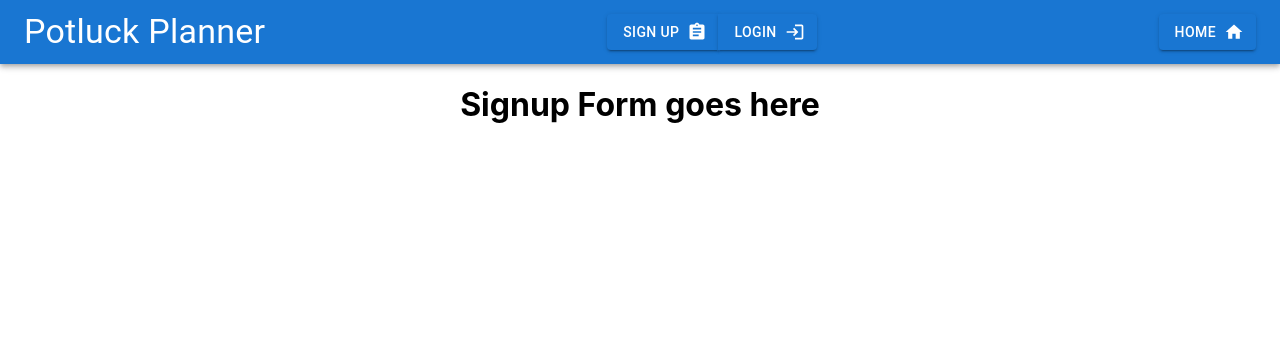
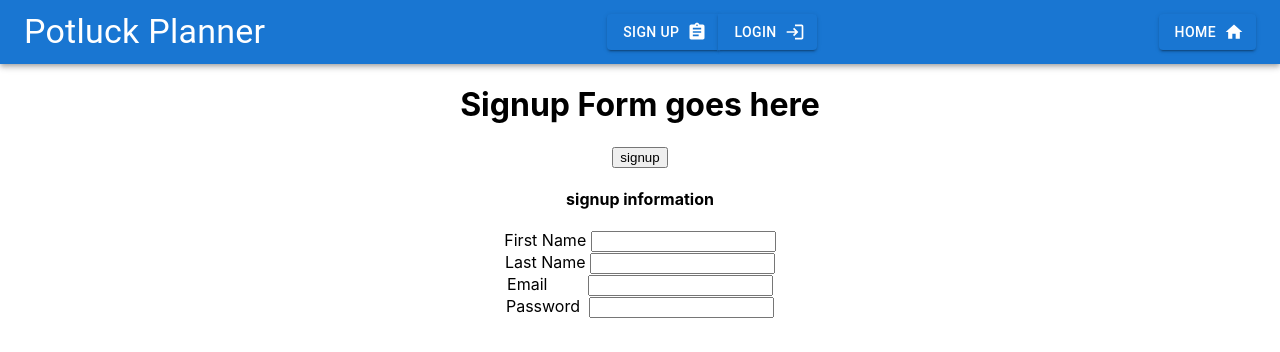
Before and after one commit to bw-fr-potluck-planner-6/front-end, a React (Create React App) app in the folder potluck-planner/: page /signup in a window 1280 px wide. Shown: the top 352 px of the page. Built offline with nearby package versions, Linux system fonts and the light colour scheme.

Commit message:
signup form is ready

```diff
--- a/potluck-planner/src/Components/Signup.js
+++ b/potluck-planner/src/Components/Signup.js
@@ -21,8 +21,8 @@ const Signup = () => {
       password: formValues.password.trim(),
 
     }
-
-     setSignup([signup, ...newSignup]);
+    console.log(newSignup);
+     setSignup(newSignup);
      setFormValues(initialFormValues);
   }
   const onChange = evt => {
@@ -40,53 +40,62 @@ const Signup = () => {
   return (
     <div>
       <h1>Signup Form goes here</h1>
-      </div>
-    //   <form  onSubmit={onSubmit}>
+
+      <form  onSubmit={onSubmit}>
 
 
-    //     <button>signup</button>
+        <button>signup</button>
 
 
 
-    //   <div>
-    //     <h4>signup information</h4>
+      <div>
+        <h4>signup information</h4>
 
+      <div>
+        <label>First Name&nbsp;
+          <input
+          onChange={onChange}
+            value={formValues.firstName}
+            name='firstName'
+            type='text'
+          />
 
-    //     <label>First Name&nbsp;
-    //       <input
-    //       onChange={onChange}
-    //         value={value.firstName}
-    //         name='firstName'
-    //         type='text'
-    //       />
-    //     </label>
-    //     <label>Last Name&nbsp;
-    //       <input
-    //       onChange={onChange}
-    //         value={values.lastName}
-    //         name='lastName'
-    //         type='text'
-    //       />
-    //     </label>
-    //     <label>Email
-    //       <input
-    //       onChange={onChange}
-    //         value={values.email}
-    //         name='email'
-    //         type='text'
-    //       />
-    //     </label>
-    //     <label>Password&nbsp;
-    //       <input
-    //         onChange={onChange}
-    //         value={values.password}
-    //         name='password'
-    //         type='password'
-    //       />
-    //     </label>
-    //     </div>
-    //     </form>
-    // </div>
+        </label>
+        </div>
+        <div>
+        <label>Last Name&nbsp;
+          <input
+          onChange={onChange}
+            value={formValues.lastName}
+            name='lastName'
+            type='text'
+          />
+
+        </label>
+        </div>
+        <div>
+        <label>Email&nbsp;&nbsp;&nbsp;&nbsp;&nbsp;&nbsp;&nbsp;&nbsp;&nbsp;
+          <input
+          onChange={onChange}
+            value={formValues.email}
+            name='email'
+            type='text'
+          />
+        </label>
+        </div>
+        <div>
+        <label>Password&nbsp;&nbsp;
+          <input
+            onChange={onChange}
+            value={formValues.password}
+            name='password'
+            type='password'
+          />
+        </label>
+        </div>
+      </div>
+      </form>
+    </div>
   )
 };
 
```
